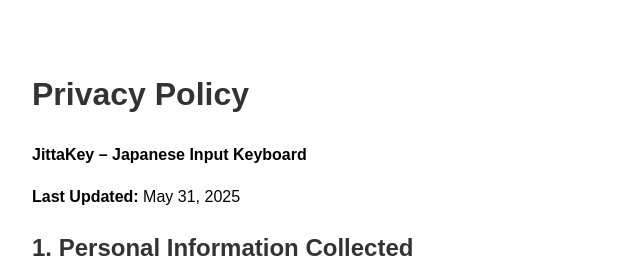
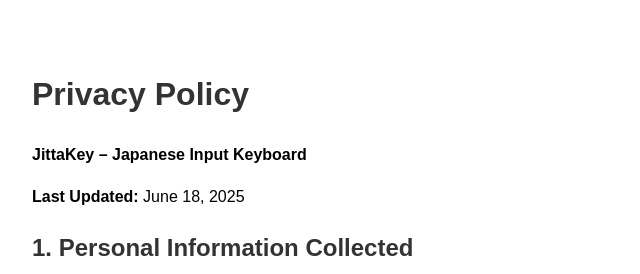
Before and after one commit to sunny00777180/yukiyo-privacy, a plain HTML site: page en.html in a window 1280 px wide. Shown: the top 274 px of the page, 208-848 px from the left. Drawn offline with Linux system fonts and the light colour scheme.

Commit message:
Update en.html

```diff
--- a/en.html
+++ b/en.html
@@ -12,7 +12,7 @@
 <body>
   <h1>Privacy Policy</h1>
   <p><strong>JittaKey – Japanese Input Keyboard</strong></p>
-  <p><strong>Last Updated:</strong> May 31, 2025</p>
+  <p><strong>Last Updated:</strong> June 18, 2025</p>
 
   <h2>1. Personal Information Collected</h2>
   <p>This app does not collect any personal information such as typed content, keystroke records, contacts, or location data.<br>
```
